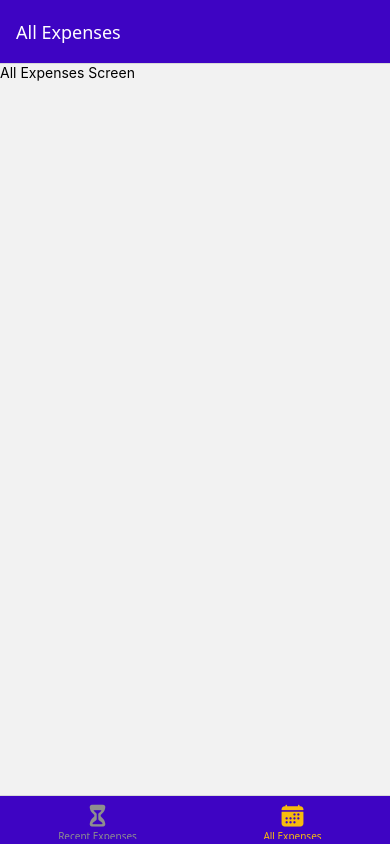
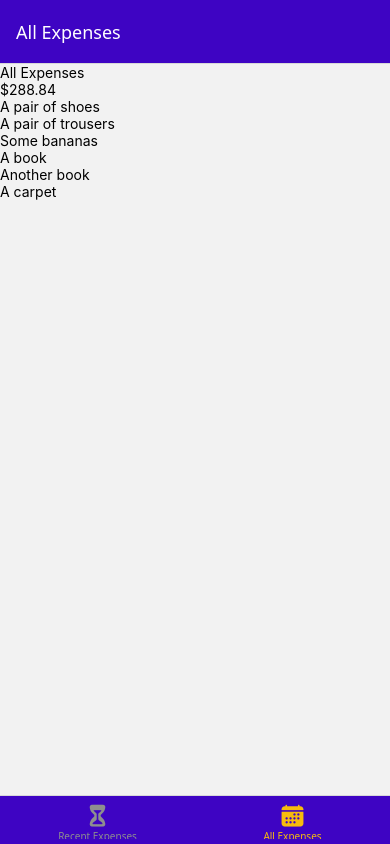
Before and after one commit to Yariki/expense-tracker-react-native, a React Native app: screen /AllExpenses in a window 390 px wide. Built offline with nearby package versions, Linux system fonts and the light colour scheme.

Commit message:
implemented simple list

```diff
--- a/components/ExpensesOutput/ExpensesList.tsx
+++ b/components/ExpensesOutput/ExpensesList.tsx
@@ -1,10 +1,16 @@
 import { View, Text, FlatList } from "react-native";
 import { DUMMY_EXPENSES } from "../../constans/dummyData";
+import { Expense } from "../../models/Expense";
 
 export interface ExpensesListProps  extends React.ComponentProps<typeof View> {
+    expenses: Expense[];
 }
 
-export const ExpensesList:  React.FC<ExpensesListProps> = () => {
+function  renderExpenseItem(itemData: {item: Expense}) {
+    return <Text>{itemData.item.description}</Text>
+}
 
-    return <FlatList data={[]} renderItem={() => <Text>Item</Text>} />
+export const ExpensesList:  React.FC<ExpensesListProps> = ({expenses}) => {
+
+    return <FlatList data={expenses} renderItem={renderExpenseItem} keyExtractor={(item) => item.id} />
 };
--- a/components/ExpensesOutput/ExpensesOutput.tsx
+++ b/components/ExpensesOutput/ExpensesOutput.tsx
@@ -1,9 +1,10 @@
 import { View } from "react-native";
 import { ExpensesList } from "./ExpensesList";
 import { ExpensesSummary } from "./ExpensesSummary";
+import { Expense } from "../../models/Expense";
 
 export interface ExpensesOutputProps  extends React.ComponentProps<typeof View> {
-    expenses: any[];
+    expenses: Expense[];
     expensesPeriod: string;
 }
 
@@ -11,6 +12,6 @@ export const ExpensesOutput:  React.FC<ExpensesOutputProps> = ({expenses, expens
 
     return <View>
         <ExpensesSummary expenses={expenses} expensesPeriod={expensesPeriod} />
-        <ExpensesList />
+        <ExpensesList expenses={expenses} />
     </View>
 };
--- a/components/ExpensesOutput/ExpensesSummary.tsx
+++ b/components/ExpensesOutput/ExpensesSummary.tsx
@@ -1,7 +1,8 @@
 import { View, Text } from "react-native";
+import { Expense } from "../../models/Expense";
 
 export interface ExpensesSummaryProps  extends React.ComponentProps<typeof View> {
-    expenses: any[];
+    expenses: Expense[];
     expensesPeriod: string;
 }
 
--- a/screens/AllExpenses.tsx
+++ b/screens/AllExpenses.tsx
@@ -1,6 +1,7 @@
 import React from 'react';
 import { Text } from 'react-native';
-
+import { ExpensesOutput } from '../components/ExpensesOutput/ExpensesOutput';
+import { DUMMY_EXPENSES } from '../constans/dummyData';
 
 export interface AllExpensesProps extends React.PropsWithChildren {
 
@@ -9,6 +10,6 @@ export interface AllExpensesProps extends React.PropsWithChildren {
 export const AllExpenses:  React.FC<AllExpensesProps> = (props) => {
 
     return (
-        <Text>All Expenses Screen</Text>
+        <ExpensesOutput expenses={DUMMY_EXPENSES} expensesPeriod='All Expenses' ></ExpensesOutput>
     )
 }
```
